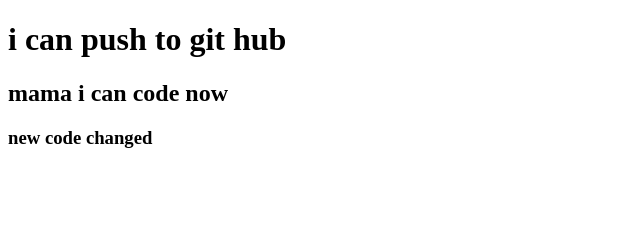
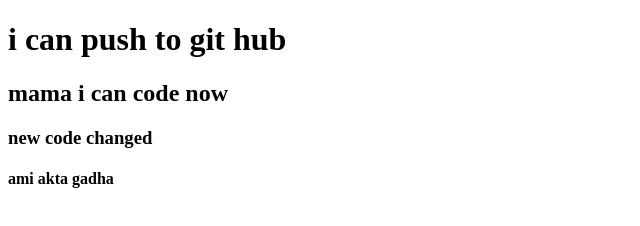
Before and after one commit to Musfikajahan/my-third-ripo, a plain HTML site: page index.html in a window 1280 px wide. Shown: the whole page, without its empty margins (0-640 px from the left). Drawn offline with Linux system fonts and the light colour scheme.

Commit message:
added header

```diff
--- a/index.html
+++ b/index.html
@@ -12,5 +12,7 @@
     <h1> i can push to git hub </h1>
     <h2>mama i can code now</h2>
     <h3>new code changed</h3>
+    <h4>ami akta gadha</h4>
+
 </body>
 </html>
```
